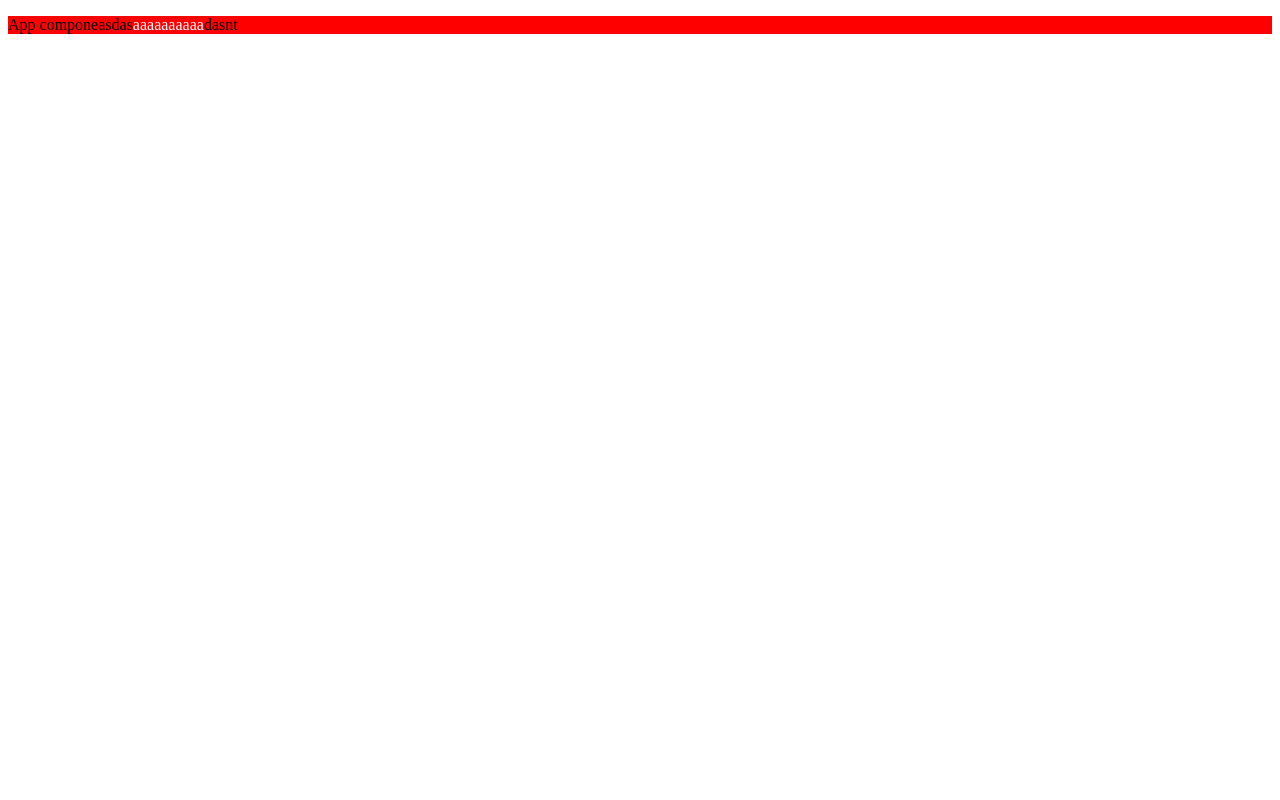
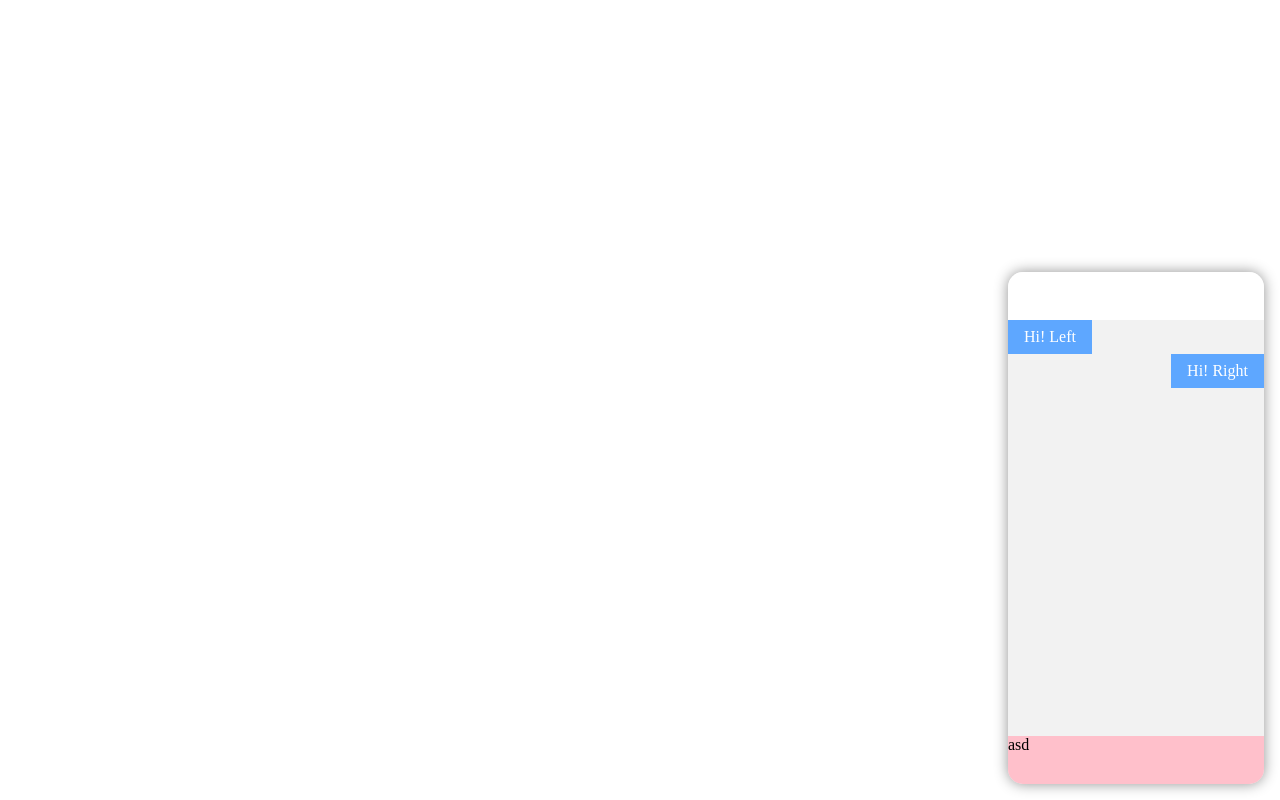
Before and after one commit to akosfi/chatsupport-frontend, a Vue app: page / in a window 1280 px wide. Built offline with nearby package versions, Linux system fonts and the light colour scheme.

Commit message:
basic chatwindow styling

```diff
--- /dev/null
+++ b/src/App.vue
@@ -0,0 +1,31 @@
+<template>
+    <chat-window></chat-window>
+</template>
+
+<script>
+import ChatWindow from './components/ChatWindow.vue';
+
+export default {
+  name: 'App',
+  components: {
+    ChatWindow,
+  },
+  data: function() {
+    return {
+      isChatWindowVisible: false
+    }
+  },
+  methods: {
+    closeChatWindow: function() {
+      this.isChatWindowVisible = false;
+    },
+    openChatWindow: function() {
+      this.isChatWindowVisible = true;
+    }
+  }
+}
+</script>
+
+<style lang="scss">
+
+</style>
--- a/src/components/App.vue
+++ /dev/null
@@ -1,20 +0,0 @@
-<template>
-  <div id="app">
-    <p class="red">App componeasdas<span>aaaaaaaaaa</span>dasnt</p>
-  </div>
-</template>
-
-<script>
-export default {
-  name: 'App',
-}
-</script>
-
-<style lang="scss">
-    .red {
-        background: red;
-        & > span {
-            color: white;
-        }
-    }
-</style>
--- /dev/null
+++ b/src/components/ChatWindow.vue
@@ -0,0 +1,113 @@
+<template>
+    <div>
+      <div v-if="isChatWindowVisible" class="chat-window">
+        <div v-on:click="closeChatWindow" class="chat-window-header">
+
+        </div>
+        <div class="chat-view">
+            <div class="chat-view-messages">
+                <div class="chat-view-message chat-view-message-left">
+                    <span>Hi! Left</span>
+                </div>
+                <div class="chat-view-message chat-view-message-right">
+                    <span>Hi! Right</span>
+                </div>
+            </div>
+            <div class="chat-view-input">
+                asd
+            </div>
+        </div>
+      </div>
+
+      <div v-if="!isChatWindowVisible" class="chat-button" v-on:click="openChatWindow">
+
+      </div>
+    </div>
+</template>
+
+<script>
+export default {
+  data: function() {
+    return {
+      isChatWindowVisible: true
+    }
+  },
+  methods: {
+    closeChatWindow: function() {
+      this.isChatWindowVisible = false;
+    },
+    openChatWindow: function() {
+      this.isChatWindowVisible = true;
+    }
+  }
+}
+</script>
+
+<style lang="scss">
+    .chat-window{
+      position: fixed;
+      z-index: 10000000;
+      right: 16px;
+      bottom: 16px;
+      width: 256px;
+      height: 512px;
+      border-radius: 15px;
+      background: #f2f2f2;
+      box-shadow: 0px 0px 14px 0px rgba(0,0,0,0.43);
+
+      &-header {
+          width: 100%;
+          height: 48px;
+          background: white;
+          border-top-left-radius: 15px;
+          border-top-right-radius: 15px;
+      }
+
+      & .chat-view {
+          width: 100%;
+          height: calc(512px - 48px);
+          display: flex;
+          flex-direction: column;
+
+          &-messages {
+              flex: 1 0 auto;
+          }
+          &-message {
+              width: 100%;
+
+              $chat-message: &;
+
+              &-left {
+                text-align: left;
+              }
+              &-right {
+                text-align: right;
+              }
+              & > span {
+                background: #5ea7ff;
+                padding: 8px 16px;
+                display: inline-block;
+                color: white;
+              }
+          }
+          &-input {
+            flex: 0 0 48px;
+            background: pink;
+            border-bottom-right-radius: 15px;
+            border-bottom-left-radius: 15px;
+          }
+      }
+    }
+    .chat-button {
+      position: fixed;
+      right: 16px;
+      bottom: 16px;
+      width: 56px;
+      height: 56px;
+      cursor: pointer;
+      border-radius: 100%;
+      box-shadow: 0px 0px 14px 0px rgba(0,0,0,0.43);
+      background: goldenrod;
+    }
+
+</style>
--- a/src/main.js
+++ b/src/main.js
@@ -1,5 +1,5 @@
 import Vue from 'vue'
-import App from './components/App'
+import App from './App'
 
 
 new Vue({
```
